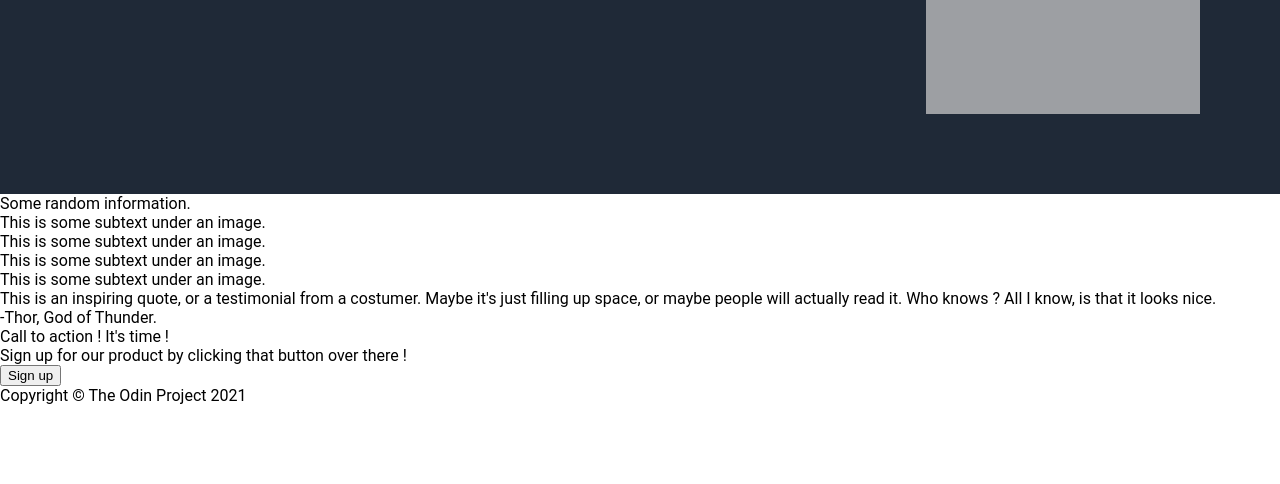
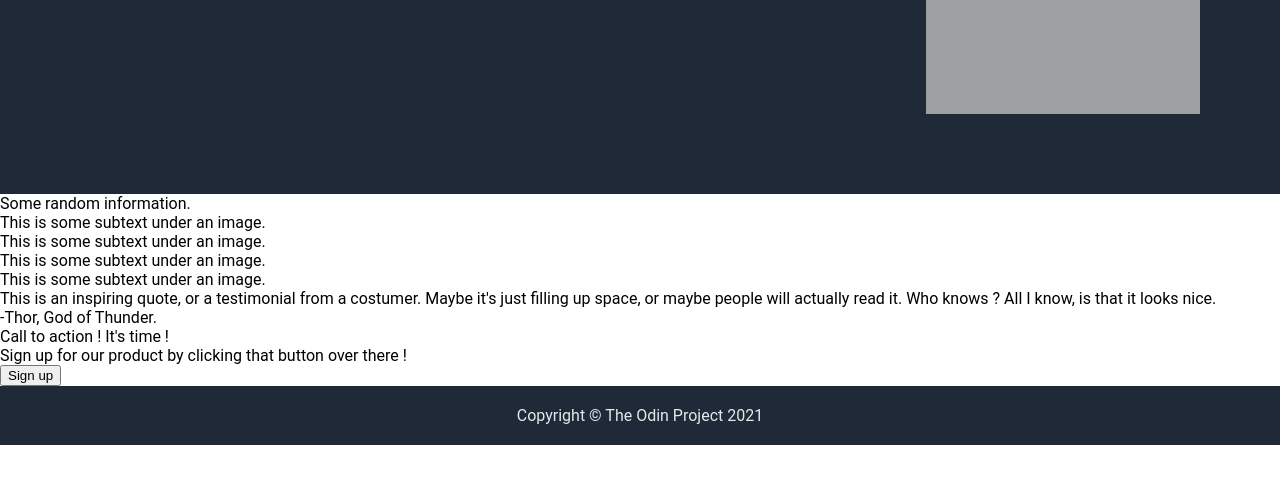
Before and after one commit to lauramed43/landing-page, a plain HTML site: page index.html in a window 1280 px wide. Shown: the part 284-768 px from the top of the page. Drawn offline with Linux system fonts and the light colour scheme.

Commit message:
Added the footer css and main content display.

```diff
--- a/style.css
+++ b/style.css
@@ -79,3 +79,19 @@ a {
 }
 
 /*This is the start of the second content area*/
+
+.maincontent {
+    display: flex;
+    flex-direction: column;
+    flex: 1;
+}
+
+.footer {
+    background-color: #1F2937;
+    display: flex;
+    justify-content: center;
+    align-items: center;
+    color: #E5E7EB;
+    padding: 20px;
+    margin: 0;
+}
```
